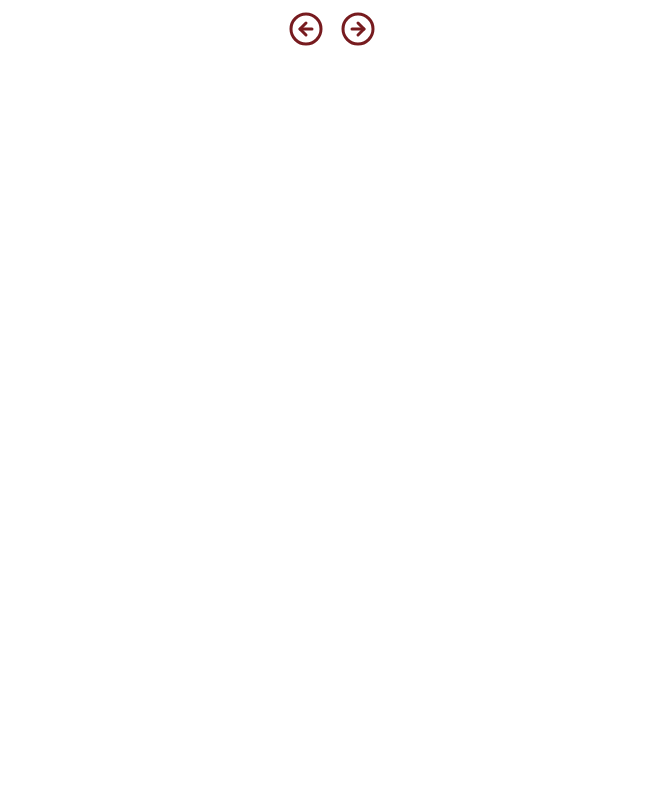
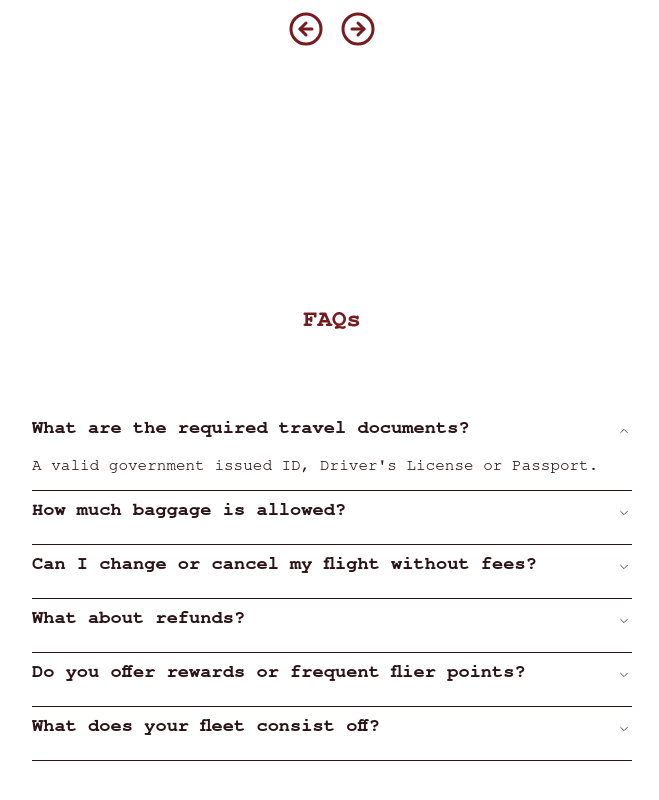
Before and after one commit to cgathua/react-airline, a React (Vite) app: page / in a window 1280 px wide. Shown: the part 1332-2132 px from the top of the page, without its empty margins (308-967 px from the left). Before the commit the page ends 1555 px from the top, so only its background shows below. Built offline with nearby package versions, Linux system fonts and the light colour scheme.

Commit message:
create: Faqs section

```diff
--- a/package.json
+++ b/package.json
@@ -10,6 +10,7 @@
     "preview": "vite preview"
   },
   "dependencies": {
+    "@radix-ui/react-accordion": "^1.1.2",
     "react": "^18.2.0",
     "react-dom": "^18.2.0"
   },
--- a/src/App.tsx
+++ b/src/App.tsx
@@ -6,6 +6,8 @@ import Benefits from "./Benefits/Benefits"
 import './Benefits/Benefits.css'
 import Testimonials from "./Testimonials/Testimonials"
 import './Testimonials/Testimonials.css'
+import Faqs from "./Faqs/Faqs"
+import './Faqs/Faqs.css'
 
 
 function App(): JSX.Element {
@@ -15,6 +17,7 @@ function App(): JSX.Element {
       <Home />
       <Benefits />
       <Testimonials />
+      <Faqs />
     </>
   )
 };
--- a/src/Benefits/Benefits.tsx
+++ b/src/Benefits/Benefits.tsx
@@ -8,7 +8,7 @@ function Benefits(): JSX.Element {
                         <svg
                             fill="#771B1F"
                             height="48px"
-                            width="48px"
+                            min-width="48px"
                             version="1.1" id="Layer_1"
                             xmlns="http://www.w3.org/2000/svg"
                             xmlnsXlink="http://www.w3.org/1999/xlink"
@@ -24,7 +24,7 @@ function Benefits(): JSX.Element {
                         <svg
                             fill="#771B1F"
                             height="48px"
-                            width="48px"
+                            min-width="48px"
                             version="1.1" id="Capa_1"
                             xmlns="http://www.w3.org/2000/svg"
                             xmlnsXlink="http://www.w3.org/1999/xlink"
@@ -38,7 +38,7 @@ function Benefits(): JSX.Element {
 
                     <article className="BenefitsArticle">
                         <svg
-                            width="48px"
+                            min-width="48px"
                             height="48px"
                             viewBox="0 0 24 24"
                             fill="none" xmlns="http://www.w3.org/2000/svg"
--- /dev/null
+++ b/src/Faqs/ChevronDownIcon.tsx
@@ -0,0 +1,17 @@
+export const ChevronDown = () => {
+    return (
+        <svg
+            className='AccordionChevron'
+            min-width="16px"
+            height="16px"
+            viewBox="0 0 24 24"
+            fill="none"
+            xmlns="http://www.w3.org/2000/svg"><g id="SVGRepo_bgCarrier"
+            strokeWidth="0"></g><g id="SVGRepo_tracerCarrier"
+            strokeLinecap="round"
+            strokeLinejoin="round"></g><g id="SVGRepo_iconCarrier"> <rect width="24" height="24" fill="white"></rect> <path d="M17 9.5L12 14.5L7 9.5"
+            stroke="#000000" strokeLinecap="round"
+            strokeLinejoin="round" aria-hidden></path> </g>
+        </svg>
+    )
+};
--- /dev/null
+++ b/src/Faqs/Faqdata.ts
@@ -0,0 +1,33 @@
+
+export const elements = [
+    {
+        id: 0,
+        question1: "What are the required travel documents?",
+        answer1: "A valid government issued ID, Driver's License or Passport.",
+    },
+    {
+        id: 1,
+        question2: "How much baggage is allowed?",
+        answer2: "One CarryOn and Two Checked bags, with no fee charged.",
+    },
+    {
+        id: 2,
+        question3: "Can I change or cancel my flight without fees?",
+        answer3: "Yes, you can cancel any flight within 24hrs of departure.",
+    },
+    {
+        id: 3,
+        question4: "What about refunds?",
+        answer4: "Refunds are processed within three business days.",
+    },
+    {
+        id: 4,
+        question5: "Do you offer rewards or frequent flier points?",
+        answer5: "Unfortunately to keep low prices, we do not offer any such perks.",
+    },
+    {
+        id: 5,
+        question6: "What does your fleet consist off?",
+        answer6: "Embraer E170 & Bombardier CRJ-900",
+    }
+]
--- /dev/null
+++ b/src/Faqs/Faqs.css
@@ -0,0 +1,79 @@
+section[id="faq"] .container {
+    display: grid;
+    grid-template-columns: minmax(min-content, 1fr);
+    place-items: center;
+}
+
+section[id="faq"] h2 {
+    color: var(--tertiary-color);
+}
+
+
+.AccordionRoot {
+    width: 37.5rem;
+}
+
+.AccordionItem {
+    border-bottom: 1px solid var(--secondary-color);
+    background-color: var(--accordion-background);
+    padding-bottom: 0.5rem;
+    overflow: hidden;
+}
+
+.AccordionChevron {
+    transition: transform 300ms cubic-bezier(0.87, 0, 0.13, 1);
+}
+
+.AccordionTrigger[data-state='open']>.AccordionChevron {
+    transform: rotate(180deg);
+}
+
+.AccordionTrigger {
+    font-family: inherit;
+    background-color: var(--accordion-background);
+    color: var(--secondary-color);
+    cursor: pointer;
+    height: 45px;
+    line-height: 1;
+    flex: 1;
+    display: flex;
+    align-items: center;
+    justify-content: space-between;
+    width: 100%;
+    font-size: 1rem;
+    text-align: left;
+}
+
+.AccordionContent {
+    color: var(--secondary-color);
+    overflow: hidden;
+    font-size: 1rem;
+}
+
+.AccordionContent[data-state='open'] {
+    animation: slideDown 300ms cubic-bezier(0.87, 0, 0.13, 1);
+}
+
+.AccordionContent[data-state='closed'] {
+    animation: slideUp 300ms cubic-bezier(0.87, 0, 0.13, 1);
+}
+
+@keyframes slideDown {
+    from {
+        height: 0;
+    }
+
+    to {
+        height: var(--radix-accordion-content-height);
+    }
+}
+
+@keyframes slideUp {
+    from {
+        height: var(--radix-accordion-content-height);
+    }
+
+    to {
+        height: 0;
+    }
+}
--- /dev/null
+++ b/src/Faqs/Faqs.tsx
@@ -0,0 +1,82 @@
+import * as Accordion from '@radix-ui/react-accordion'
+import { Fragment } from 'react';
+import { elements } from './Faqdata';
+import { ChevronDown } from './ChevronDownIcon';
+
+function Faqs() {
+    return (
+        <Fragment>
+            <section id="faq">
+                <h2>FAQs</h2>
+                <div className="container">
+                    <Accordion.Root className="AccordionRoot" type="single" defaultValue="item-1" collapsible>
+                        <Accordion.Item className="AccordionItem" value="item-1">
+                            <Accordion.Trigger className="AccordionTrigger">
+                                <span>{elements.map(elem => <h3 key={elem.id}>{elem.question1}</h3>)}</span>
+                                <ChevronDown />
+                            </Accordion.Trigger>
+                            <Accordion.Content className="AccordionContent">
+                                {elements.map(elem => <p key={elem.id}>{elem.answer1}</p>)}
+                            </Accordion.Content>
+                        </Accordion.Item>
+
+                        <Accordion.Item className="AccordionItem" value="item-2">
+                            <Accordion.Trigger className="AccordionTrigger">
+                                <span>{elements.map(elem => <h3 key={elem.id}>{elem.question2}</h3>)}</span>
+                                <ChevronDown />
+                            </Accordion.Trigger>
+                            <Accordion.Content className="AccordionContent">
+                                {elements.map(elem => <p key={elem.id}>{elem.answer2}</p>)}
+                            </Accordion.Content>
+                        </Accordion.Item>
+
+                        <Accordion.Item className="AccordionItem" value="item-3">
+                            <Accordion.Trigger className="AccordionTrigger">
+                                <span>{elements.map(elem => <h3 key={elem.id}>{elem.question3}</h3>)}</span>
+                                <ChevronDown />
+                            </Accordion.Trigger>
+                            <Accordion.Content className="AccordionContent">
+                                {elements.map(elem => <p key={elem.id}>{elem.answer3}</p>)}
+                            </Accordion.Content>
+                        </Accordion.Item>
+
+                        <Accordion.Item className="AccordionItem" value="item-4">
+                            <Accordion.Trigger className="AccordionTrigger">
+                                <span>{elements.map(elem => <h3 key={elem.id}>{elem.question4}</h3>)}</span>
+                                <ChevronDown />
+                            </Accordion.Trigger>
+                            <Accordion.Content className="AccordionContent">
+                                {elements.map(elem => <p key={elem.id}>{elem.answer4}</p>)}
+                            </Accordion.Content>
+                        </Accordion.Item>
+
+                        <Accordion.Item className="AccordionItem" value="item-5">
+                            <Accordion.Trigger className="AccordionTrigger">
+                                <span>{elements.map(elem => <h3 key={elem.id}>{elem.question5}</h3>)}</span>
+                                <ChevronDown />
+                            </Accordion.Trigger>
+                            <Accordion.Content className="AccordionContent">
+                                {elements.map(elem => <p key={elem.id}>{elem.answer5}</p>)}
+                            </Accordion.Content>
+                        </Accordion.Item>
+
+                        <Accordion.Item className="AccordionItem" value="item-6">
+                            <Accordion.Trigger className="AccordionTrigger">
+                                <span>{elements.map(elem => <h3 key={elem.id}>{elem.question6}</h3>)}</span>
+                                <ChevronDown />
+                            </Accordion.Trigger>
+                            <Accordion.Content className="AccordionContent">
+                                {elements.map(elem => <p key={elem.id}>{elem.answer6}</p>)}
+                            </Accordion.Content>
+                        </Accordion.Item>
+
+                    </Accordion.Root>
+
+                </div>
+            </section>
+
+        </Fragment>
+    )
+};
+
+export default Faqs
--- a/src/Navbar/Navbar.css
+++ b/src/Navbar/Navbar.css
@@ -8,10 +8,12 @@ header {
     justify-content: space-between;
     align-items: center;
     position: fixed;
-    transform: translate(0);
+    top: 0;
+    left: 0;
     width: 100%;
     padding: 0 1rem;
     background-color: var(--rgba-color);
+    z-index: 9;
 }
 
 .nav_links {
--- a/src/Testimonials/Testimonials.tsx
+++ b/src/Testimonials/Testimonials.tsx
@@ -53,7 +53,7 @@ function Testimonials(): JSX.Element {
                         <svg
                             onClick={previousSlide}
                             xmlns="http://www.w3.org/2000/svg"
-                            width="36"
+                            min-width="36"
                             height="36"
                             viewBox="0 0 24 24"
                             fill="none"
@@ -66,7 +66,7 @@ function Testimonials(): JSX.Element {
                         <svg
                             onClick={nextSlide}
                             xmlns="http://www.w3.org/2000/svg"
-                            width="36"
+                            min-width="36"
                             height="36"
                             viewBox="0 0 24 24"
                             fill="none"
--- a/src/index.css
+++ b/src/index.css
@@ -4,9 +4,11 @@
   --tertiary-color: #771B1F;
   --alternate-color: #736463;
   --rgba-color: rgba(255, 255, 255, 0.9);
+  --accordion-background: #fff;
   --desktop-container: 86%;
   --mobile-container: 90%;
   --transition: all 0.3s linear;
+  --radix-accordion-content-height: 18rem;
 }
 
 html {
```
Also changed, not shown: src/assets/chevrondown.svg (added), 1 other file (tests, documents, lock files or other folders).
